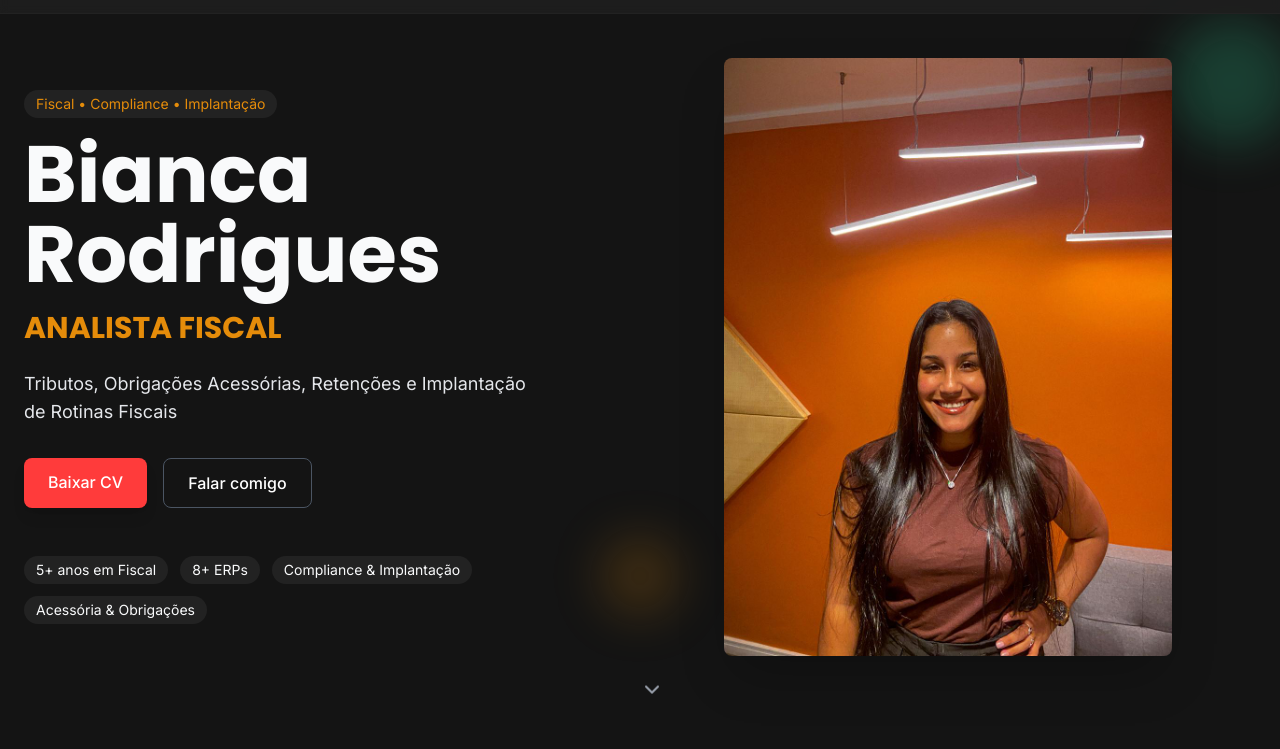
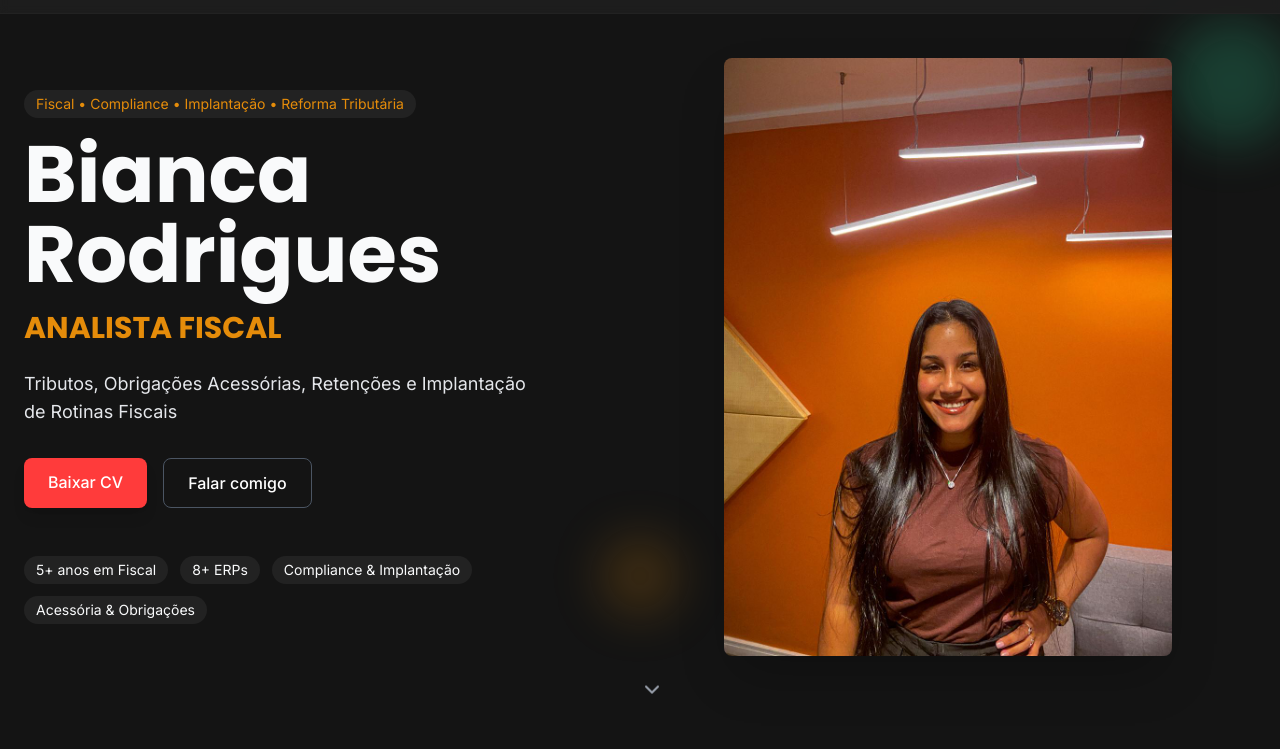
Before and after one commit to Marcelo-Brasiliense-IRKO/Portif-lio_EX, a plain HTML site: page index.html in a window 1280 px wide. Shown: the part 51-800 px from the top of the page. Drawn offline with nearby package versions, Linux system fonts and the light colour scheme.

Commit message:
pequeno ajuste

```diff
--- a/index.html
+++ b/index.html
@@ -67,7 +67,7 @@
     <section id="inicio" class="min-h-screen flex items-center pt-20 pb-16">
         <div class="container mx-auto px-6 flex flex-col md:flex-row items-center">
             <div class="md:w-1/2 mb-12 md:mb-0">
-                <span class="inline-block px-3 py-1 bg-dark-700 rounded-full text-orange text-sm mb-4">Fiscal • Compliance • Implantação</span>
+                <span class="inline-block px-3 py-1 bg-dark-700 rounded-full text-orange text-sm mb-4">Fiscal • Compliance • Implantação • Reforma Tributária</span>
                 <h1 class="hero-headline font-bold mb-4">
                     <span class="block">Bianca</span>
                     <span class="block">Rodrigues</span>
```
